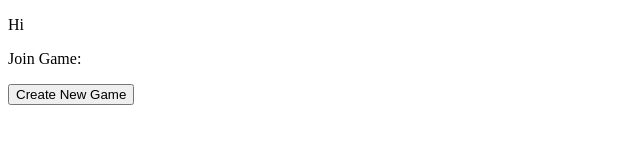
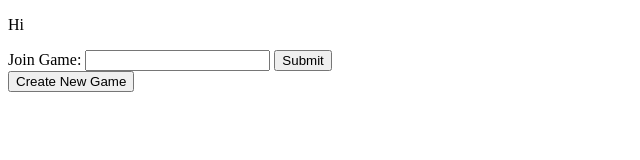
Before and after one commit to ConorONeill2/Mafia-Website, a plain HTML site: page index.html in a window 1280 px wide. Shown: the whole page, without its empty margins (0-640 px from the left). Drawn offline with Linux system fonts and the light colour scheme.

Commit message:
Update index.html

```diff
--- a/index.html
+++ b/index.html
@@ -5,7 +5,10 @@
   </head>
   <body>
     <p>Hi</p>
-    <p>Join Game: </p>
+    <form>
+      Join Game: <input>
+      <input type="submit" value="Submit">
+    </form>
     <button type="button">Create New Game</button>
   </body>
 </html>
```
